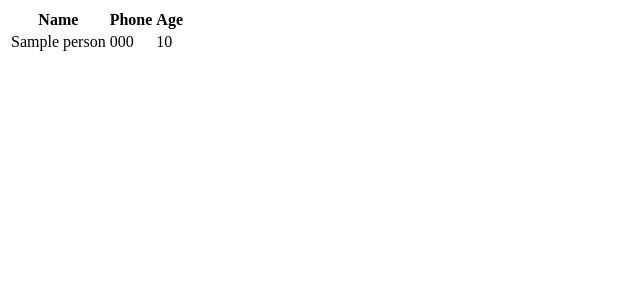
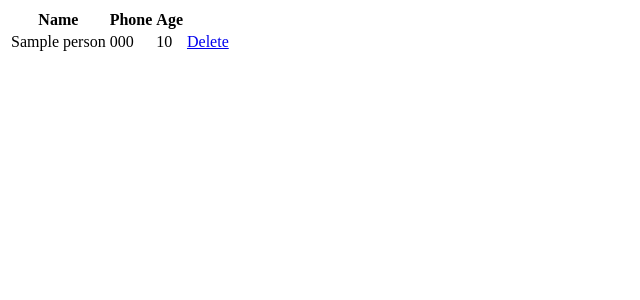
Before and after one commit to Tourenathan-G5organisation/crud-with-django, a Django app: page / in a window 1280 px wide. Shown: the top 300 px of the page, without its empty margins (0-640 px from the left). Run offline with Django 3.2, Linux system fonts and the light colour scheme; tables that the repository leaves empty hold one stand-in row (values such as "Sample post"); parts of the project's set-up code (start-up, migrations or seed data) failed here and were passed over.

Commit message:
Added a route in the url.py to delete an entry in the DB and also modified the index.html and the view.py file to support this

```diff
--- a/SimpleCrud/urls.py
+++ b/SimpleCrud/urls.py
@@ -11,4 +11,7 @@ urlpatterns = patterns('',
     url(r'^admin/', include(admin.site.urls)),
     url(r'^$', 'crud.views.index', name='index'),
     url(r'^insert$', 'crud.views.inset', name='inset'),
+    url(r'^delete/(?P<person_id>\d+)$', 'crud.views.delete', name='delete'),
+
+
 )
--- a/crud/templates/crud/index.html
+++ b/crud/templates/crud/index.html
@@ -14,6 +14,7 @@
                 <td>{{ person.name }}</td>
                 <td>{{ person.phone }}</td>
                 <td>{{ person.age }}</td>
+                <td><a href="/delete/{{ person.id }}">Delete</a></td>
             </tr>
         {% endfor %}
 
--- a/crud/views.py
+++ b/crud/views.py
@@ -1,5 +1,5 @@
 from django.shortcuts import render
-from django.http import HttpResponse
+from django.http import HttpResponse, HttpResponseRedirect
 from django.template import loader, context, RequestContext
 from django.shortcuts import render_to_response
 from .models import Person
@@ -24,3 +24,9 @@ def inset(request):
     t = loader.get_template('crud/insert.html')
     c = RequestContext(request)
     return HttpResponse(t.render(c))
+
+
+def delete(request, person_id):
+    p = Person.objects.get(pk=person_id)
+    p.delete()
+    return  HttpResponseRedirect('/')
```
Also changed, not shown: crud.sqlite3.
